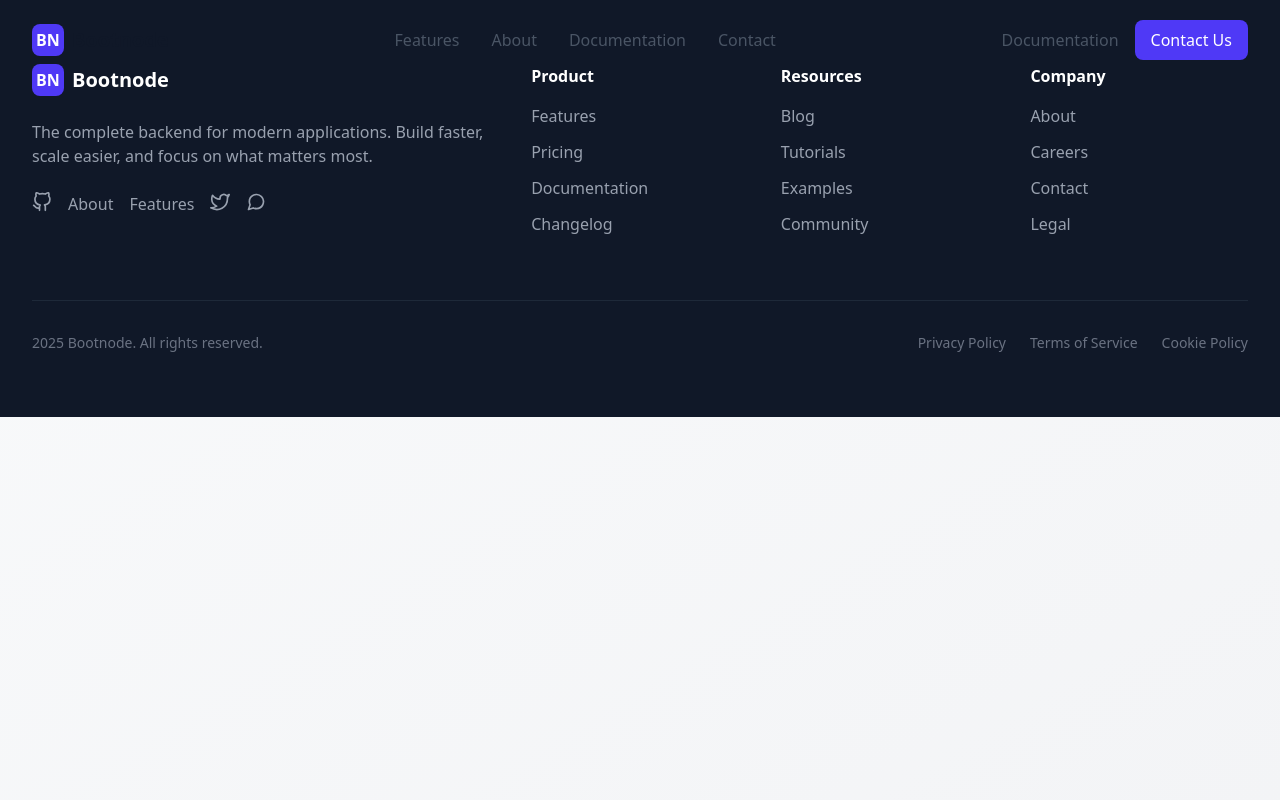
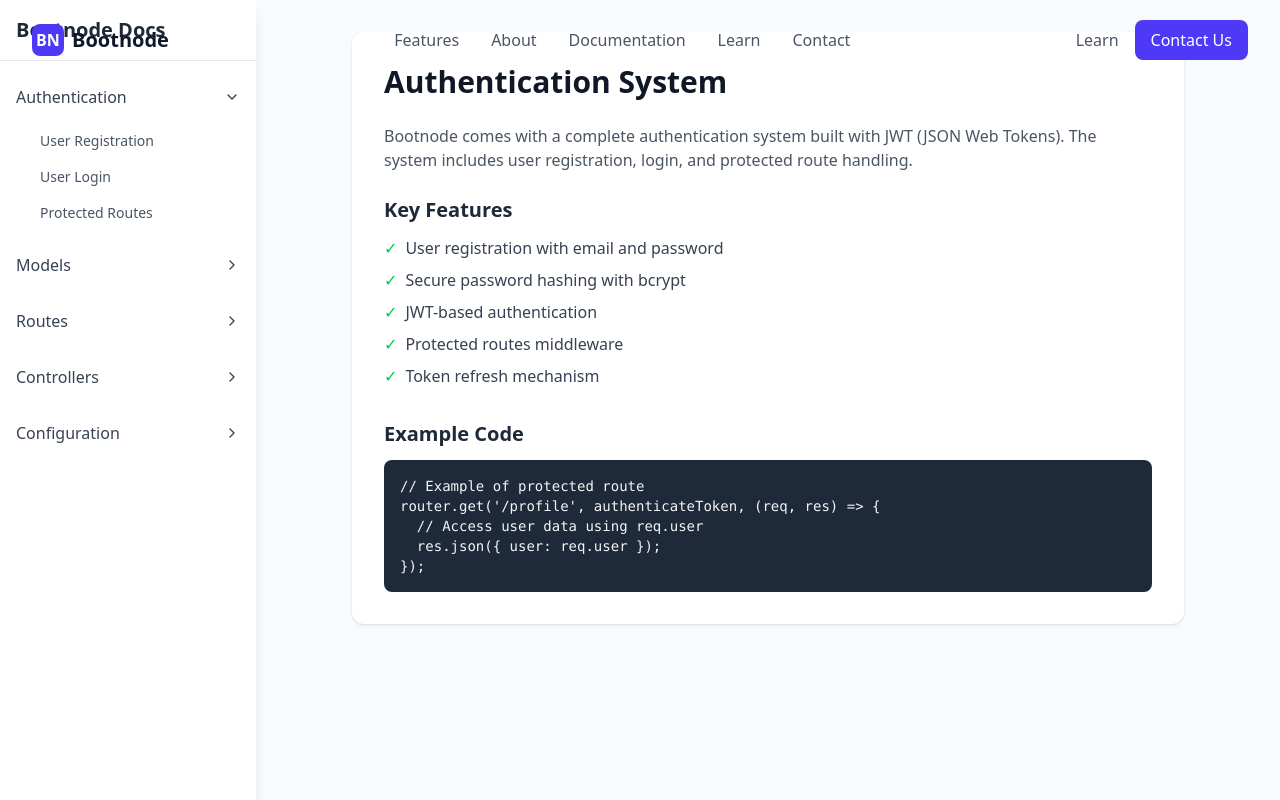
Before and after one commit to Moses-main/bootnode-x, a React (Vite) app: page /learn in a window 1280 px wide. Shown: the top 800 px of the page. Built offline with nearby package versions, Linux system fonts and the light colour scheme.

Commit message:
add the learn page for proper documentation

```diff
--- a/src/App.jsx
+++ b/src/App.jsx
@@ -12,6 +12,7 @@ import About from "./pages/About";
 import Features from "./pages/Features";
 import Documentation from "./pages/Documentation";
 import Contact from "./pages/Contact";
+import Learn from "./pages/Learn";
 
 function App() {
   const [scrolled, setScrolled] = useState(false);
@@ -34,6 +35,7 @@ function App() {
             <Route path="/about" element={<About />} />
             <Route path="/features" element={<Features />} />
             <Route path="/documentation" element={<Documentation />} />
+            <Route path="/learn" element={<Learn />} />
             <Route path="/contact" element={<Contact />} />
           </Routes>
         </main>
--- a/src/components/Navigation/Navigation.jsx
+++ b/src/components/Navigation/Navigation.jsx
@@ -32,6 +32,7 @@ export const Navigation = ({ scrolled }) => {
     { href: "/features", text: "Features" },
     { href: "/about", text: "About" },
     { href: "/documentation", text: "Documentation" },
+    { href: "/learn", text: "Learn" },
     { href: "/contact", text: "Contact" },
   ];
 
@@ -60,7 +61,7 @@ export const Navigation = ({ scrolled }) => {
 
             {/* Desktop Auth Buttons */}
             <div className="hidden md:flex items-center space-x-4">
-              <Link to="/documentation" className="text-gray-600 hover:text-indigo-600 transition-colors">Documentation</Link>
+              <Link to="/learn" className="text-gray-600 hover:text-indigo-600 transition-colors">Learn</Link>
               <Link to="/contact" className="bg-indigo-600 text-white px-4 py-2 rounded-lg hover:bg-indigo-700 transition-colors">
                 Contact Us
               </Link>
--- /dev/null
+++ b/src/pages/Learn.jsx
@@ -0,0 +1,195 @@
+import React, { useState } from 'react';
+import { Link, useLocation } from 'react-router-dom';
+import { FiMenu, FiX, FiChevronDown, FiChevronRight } from 'react-icons/fi';
+
+const Learn = () => {
+  const [sidebarOpen, setSidebarOpen] = useState(false);
+  const [expandedSections, setExpandedSections] = useState({
+    authentication: true,
+    models: false,
+    routes: false,
+    controllers: false,
+    config: false
+  });
+  const location = useLocation();
+
+  const toggleSection = (section) => {
+    setExpandedSections(prev => ({
+      ...prev,
+      [section]: !prev[section]
+    }));
+  };
+
+  const menuItems = [
+    {
+      title: 'Authentication',
+      id: 'authentication',
+      items: [
+        { name: 'User Registration', path: '/learn/authentication/registration' },
+        { name: 'User Login', path: '/learn/authentication/login' },
+        { name: 'Protected Routes', path: '/learn/authentication/protected-routes' },
+      ]
+    },
+    {
+      title: 'Models',
+      id: 'models',
+      items: [
+        { name: 'User Model', path: '/learn/models/user' },
+        { name: 'Schema Definition', path: '/learn/models/schema' },
+      ]
+    },
+    {
+      title: 'Routes',
+      id: 'routes',
+      items: [
+        { name: 'API Routes', path: '/learn/routes/api' },
+        { name: 'Route Protection', path: '/learn/routes/protection' },
+      ]
+    },
+    {
+      title: 'Controllers',
+      id: 'controllers',
+      items: [
+        { name: 'User Controller', path: '/learn/controllers/user' },
+        { name: 'Error Handling', path: '/learn/controllers/errors' },
+      ]
+    },
+    {
+      title: 'Configuration',
+      id: 'config',
+      items: [
+        { name: 'Database Setup', path: '/learn/config/database' },
+        { name: 'Environment Variables', path: '/learn/config/environment' },
+      ]
+    },
+  ];
+
+  const content = {
+    'authentication': {
+      title: 'Authentication System',
+      description: 'Bootnode comes with a complete authentication system built with JWT (JSON Web Tokens). The system includes user registration, login, and protected route handling.',
+      features: [
+        'User registration with email and password',
+        'Secure password hashing with bcrypt',
+        'JWT-based authentication',
+        'Protected routes middleware',
+        'Token refresh mechanism'
+      ],
+      codeExample: `// Example of protected route
+router.get('/profile', authenticateToken, (req, res) => {
+  // Access user data using req.user
+  res.json({ user: req.user });
+});`
+    }
+    // Add more content sections as needed
+  };
+
+  const currentContent = content['authentication'] || {};
+
+  return (
+    <div className="min-h-screen bg-gray-50">
+      {/* Mobile menu button */}
+      <button
+        onClick={() => setSidebarOpen(true)}
+        className="md:hidden fixed top-4 left-4 z-50 p-2 rounded-md bg-white shadow-md"
+      >
+        <FiMenu className="w-6 h-6 text-gray-700" />
+      </button>
+
+      <div className="flex h-full">
+        {/* Sidebar */}
+        <div className={`
+          fixed inset-y-0 left-0 transform ${sidebarOpen ? 'translate-x-0' : '-translate-x-full'}
+          md:translate-x-0 transition-transform duration-300 ease-in-out
+          w-64 bg-white shadow-lg z-40 overflow-y-auto`}
+        >
+          <div className="p-4 border-b border-gray-200">
+            <div className="flex items-center justify-between">
+              <h2 className="text-xl font-bold text-gray-800">Bootnode Docs</h2>
+              <button
+                onClick={() => setSidebarOpen(false)}
+                className="md:hidden text-gray-500 hover:text-gray-700"
+              >
+                <FiX className="w-6 h-6" />
+              </button>
+            </div>
+          </div>
+
+          <nav className="p-4">
+            {menuItems.map((section) => (
+              <div key={section.id} className="mb-4">
+                <button
+                  onClick={() => toggleSection(section.id)}
+                  className="flex items-center justify-between w-full text-left text-gray-700 hover:text-blue-600 font-medium py-2"
+                >
+                  <span>{section.title}</span>
+                  {expandedSections[section.id] ?
+                    <FiChevronDown className="w-4 h-4" /> :
+                    <FiChevronRight className="w-4 h-4" />
+                  }
+                </button>
+
+                {expandedSections[section.id] && (
+                  <div className="ml-4 mt-2 space-y-1">
+                    {section.items.map((item) => (
+                      <Link
+                        key={item.path}
+                        to={item.path}
+                        className={`block py-1.5 px-2 text-sm rounded-md ${location.pathname === item.path
+                          ? 'bg-blue-50 text-blue-600 font-medium'
+                          : 'text-gray-600 hover:bg-gray-100'}`}
+                        onClick={() => setSidebarOpen(false)}
+                      >
+                        {item.name}
+                      </Link>
+                    ))}
+                  </div>
+                )}
+              </div>
+            ))}
+          </nav>
+        </div>
+
+        {/* Main content */}
+        <div className="flex-1 md:pl-64">
+          <div className="max-w-4xl mx-auto p-6 md:p-8">
+            <div className="bg-white rounded-xl shadow-sm p-6 md:p-8 mb-8">
+              <h1 className="text-3xl font-bold text-gray-900 mb-6">
+                {currentContent.title || 'Bootnode Documentation'}
+              </h1>
+
+              <p className="text-gray-600 mb-6">
+                {currentContent.description || 'Select a topic from the sidebar to learn more about Bootnode features.'}
+              </p>
+
+              {currentContent.features && (
+                <div className="mb-8">
+                  <h2 className="text-xl font-semibold text-gray-800 mb-3">Key Features</h2>
+                  <ul className="space-y-2">
+                    {currentContent.features.map((feature, index) => (
+                      <li key={index} className="flex items-start">
+                        <span className="text-green-500 mr-2">✓</span>
+                        <span className="text-gray-700">{feature}</span>
+                      </li>
+                    ))}
+                  </ul>
+                </div>
+              )}
+
+              {currentContent.codeExample && (
+                <div className="mt-8">
+                  <h2 className="text-xl font-semibold text-gray-800 mb-3">Example Code</h2>
+                  <pre className="bg-gray-800 text-gray-100 p-4 rounded-lg overflow-x-auto text-sm">
+                    <code>{currentContent.codeExample}</code>
+                  </pre>
+                </div>
+              )}
+            </div>
+          </div>
+        </div>
+      </div>
+    </div>
+  );
+};
+
+export default Learn;
```
